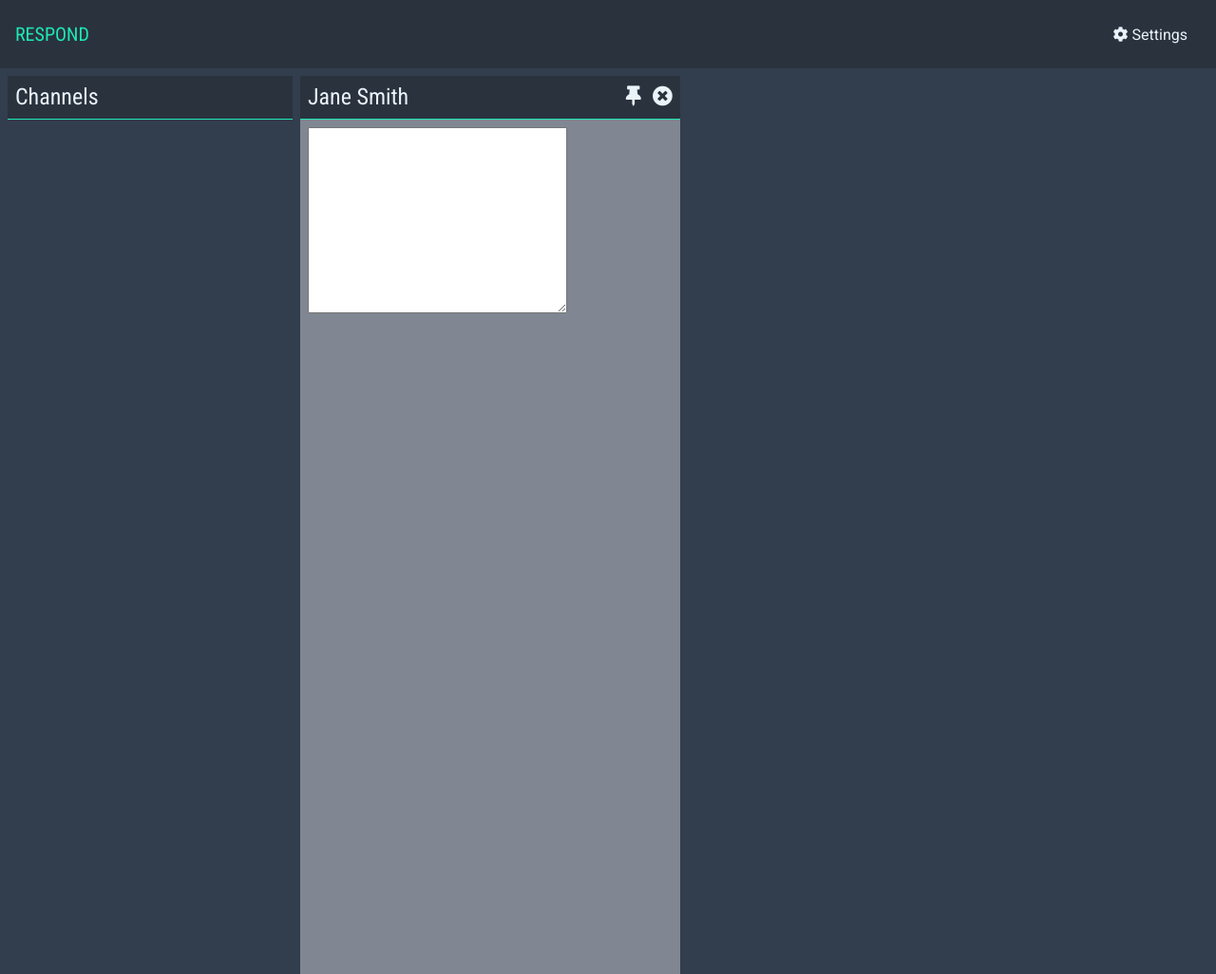
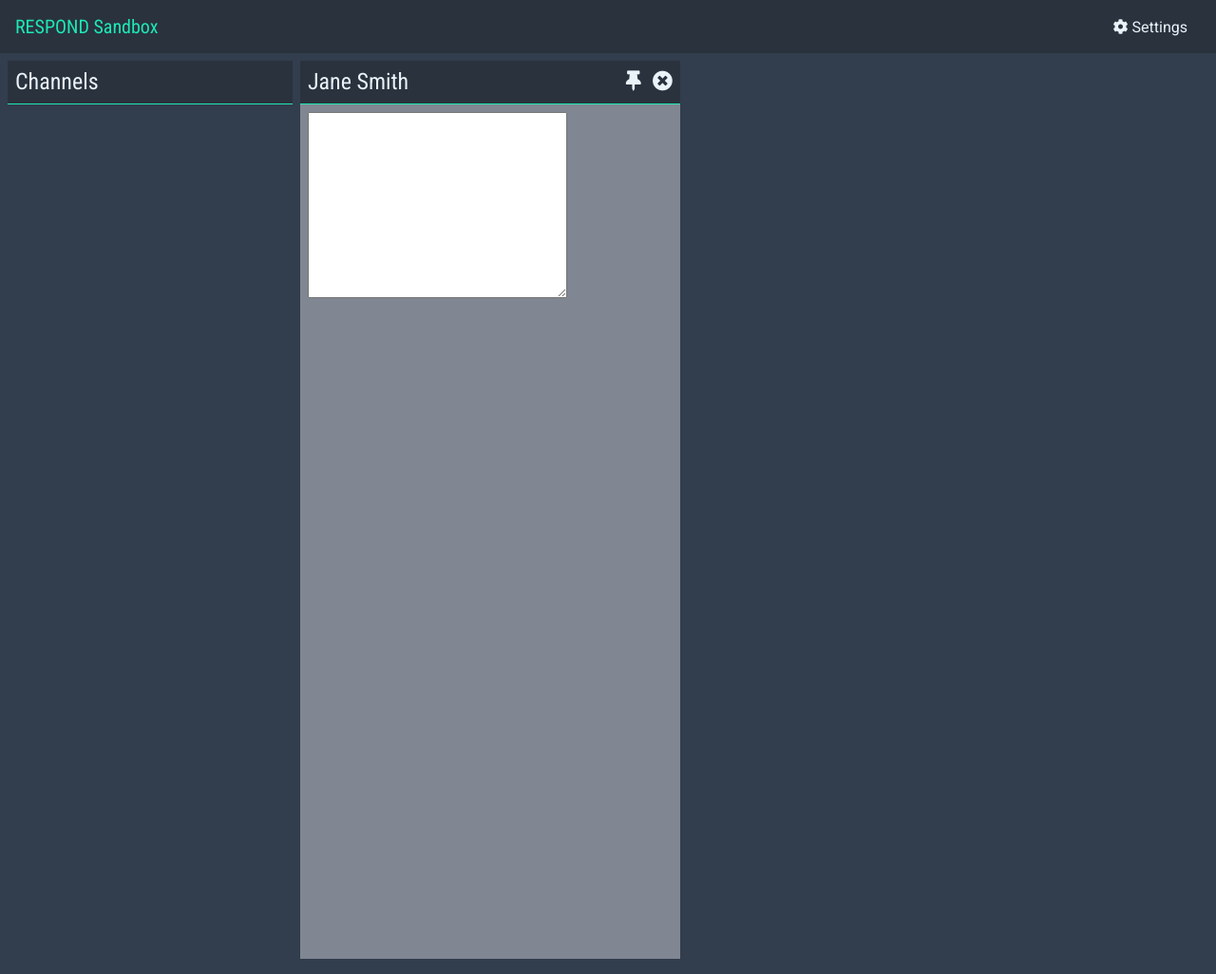
Before and after one commit to fergd/chat-int, a Jekyll site: the page built from index.html, in a window 1280 px wide. Shown: the whole page at 95% size. Built offline with Jekyll 4.4.1, drawn with Linux system fonts in a browser that asks for light colours; nearby versions of some CDN libraries.

Commit message:
minor updates

```diff
--- a/assets/css/custom.scss
+++ b/assets/css/custom.scss
@@ -85,9 +85,10 @@ body{
 //==/Global==//
 
 //==Components==//
+// Navbar
 .navbar{
 	background-color: $color__blue--darkest;
-	padding: $size--default;
+	padding: $size--small $size--default;
 	margin-bottom: $size--small;
 }
 .navbar div.p-2{
@@ -100,24 +101,23 @@ body{
 .navbar h1 a{
 	color: $color__blue--highlighted;
 }
-
+// Header Group
 .header__group{
 	background-color: $color__blue--darkest;
 	padding: $size--small;
 	border-bottom: 1px solid $color__blue--highlighted;
 }
-
 .header__group i{
 	margin-left: $size--small;
 }
-
+// Chat Component
 .area__chat{
 	height: 100%;
 	padding: $size--small;
 	background-color: $color__blue--dark;
 }
 
-///Components==//
+//==END Components==//
 
 .sidebar{
 	width: 300px;
--- a/index.html
+++ b/index.html
@@ -3,7 +3,7 @@ layout: home
 ---
 <nav class="navbar d-flex justify-content-between">
     <div class="p-2">
-        <h1><a class="navbar-brand" href="#">RESPOND</a></h1>
+        <h1><a class="navbar-brand" href="#">RESPOND Sandbox</a></h1>
     </div>
     <div class="dropdown ml-auto p-2">
         <button class="btn-no-bg" type="button" id="dropdownMenuButton" data-toggle="dropdown" aria-haspopup="true" aria-expanded="false"><i class="fas fa-cog"></i>&nbsp;Settings
```
